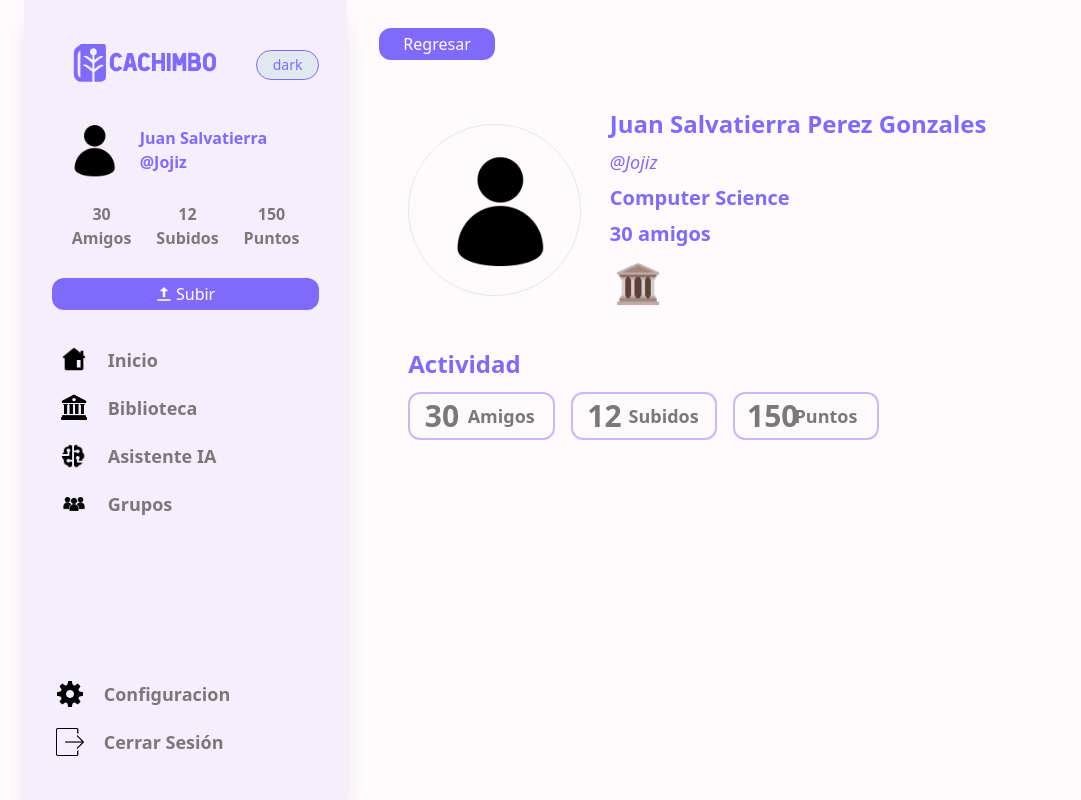
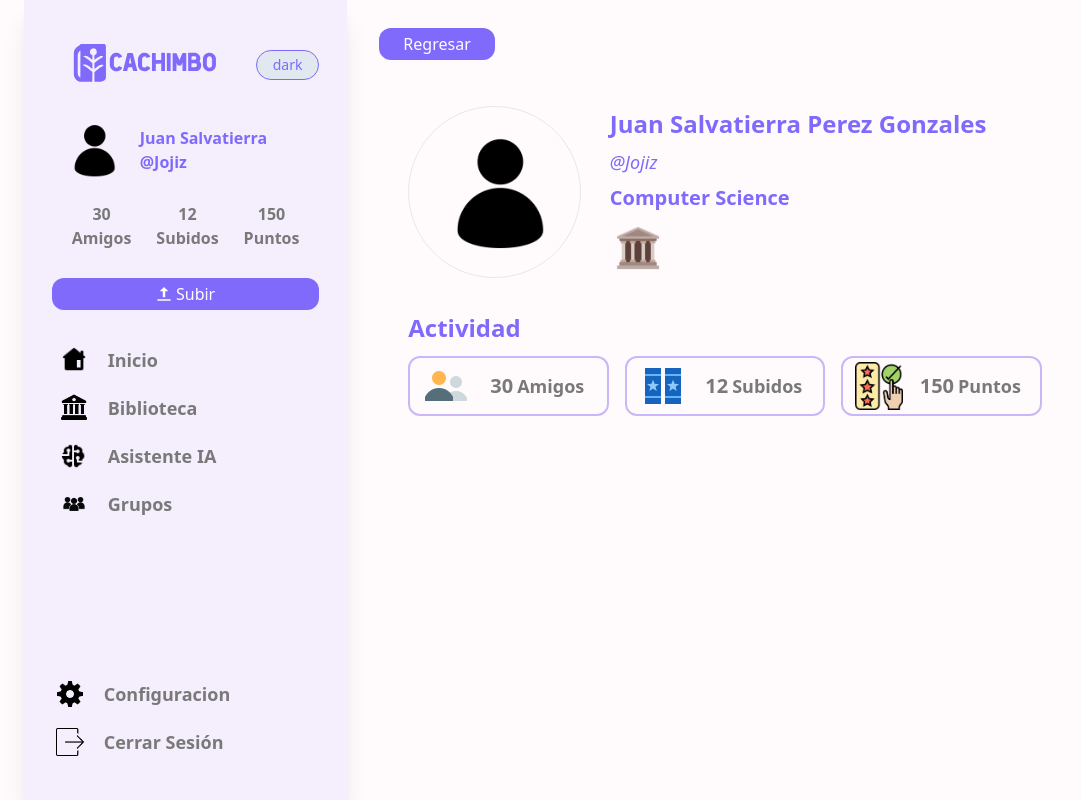
Before and after one commit to Auky216/Cachimbo, a React (Vite) app: page /dashboard/profile in a window 1280 px wide. Shown: the whole page, without its empty margins (0-1081 px from the left). Built offline with nearby package versions, Linux system fonts and the light colour scheme.

Commit message:
Profile section ended temporally

```diff
--- a/src/components/Cards.jsx
+++ b/src/components/Cards.jsx
@@ -84,14 +84,17 @@ export const CardAcademic = ({ title, searchKey, preDescrip, imgRef }) => {
     </div>
   );
 };
-export const CardNumberStat = ({ title, number }) => {
+export const CardNumberStat = ({ title, number, imgsrc }) => {
   return(
-    <div className="flex items-center justify-center rounded-xl border-2 border-cach-l2 font-bold text-cach-l5 dark:text-cach-l1">
-      <div className="flex w-full justify-between items-center text-center px-3 py-1">
-        <h3 className="text-3xl font-bold w-1/3">
+    <div className="flex items-center rounded-xl border-2 px-3 py-1 cursor-pointer border-cach-l2 font-bold text-cach-l5 dark:text-cach-l1">
+      <div className="w-2/6">
+        <img src={imgsrc} className="w-5/6"/>
+      </div>
+      <div className="flex w-4/6 justify-center gap-1 items-center text-center">
+        <h3 className="text-xl font-bold">
           {number}
         </h3>
-        <h3 className="text-lg font-semibold w-2/3">
+        <h3 className="text-lg font-semibold">
           {title}
         </h3>
       </div>
--- a/src/sections/Profile.jsx
+++ b/src/sections/Profile.jsx
@@ -4,6 +4,9 @@ import BackButton from "../components/backButton";
 import { useUserStore } from "../store/utils";
 import profileTemplate from "../assets/profile-template.png";
 import uniDefault from "../assets/icons8-university-48.png";
+import friendsIcon from "../assets/icons8-grupo-de-primer-plano-seleccionado-96.png";
+import materialUploaded from "../assets/icons8-electivo-96.png";
+import rating from "../assets/starRating.png";
 import {universities} from "../static/academic";
 import { CardNumberStat } from "../components/Cards";
 
@@ -28,9 +31,6 @@ const Profile = () => {
                     <h1 className="text-xl font-semibold text-cach-l3 dark:text-cach-l2">
                         {user.career}
                     </h1>
-                    <p className="text-xl font-semibold text-cach-l3 dark:text-cach-l2">
-                        30 amigos
-                    </p>
                     <img src={uniImage} alt="uniImage" className="w-14"/>
                 </div>
 
@@ -38,10 +38,10 @@ const Profile = () => {
 
             <div className="w-11/12 m-auto my-5">
                 <h1 className="text-2xl font-bold text-cach-l3 dark:text-cach-l2">Actividad</h1>
-                <div className="grid grid-cols-[repeat(auto-fill,_minmax(140px,_1fr))] gap-4 my-3">
-                    <CardNumberStat number={30} title="Amigos" />
-                    <CardNumberStat number={12} title="Subidos"/>
-                    <CardNumberStat number={150} title="Puntos"/>
+                <div className="grid grid-cols-[repeat(auto-fill,_minmax(150px,_1fr))] gap-4 my-3">
+                    <CardNumberStat number={30} title="Amigos" imgsrc={friendsIcon}/>
+                    <CardNumberStat number={12} title="Subidos" imgsrc={materialUploaded}/>
+                    <CardNumberStat number={150} title="Puntos" imgsrc={rating}/>
                 </div>
             </div>
         </div>
```
Also changed, not shown: src/assets/starRating.png (added).
